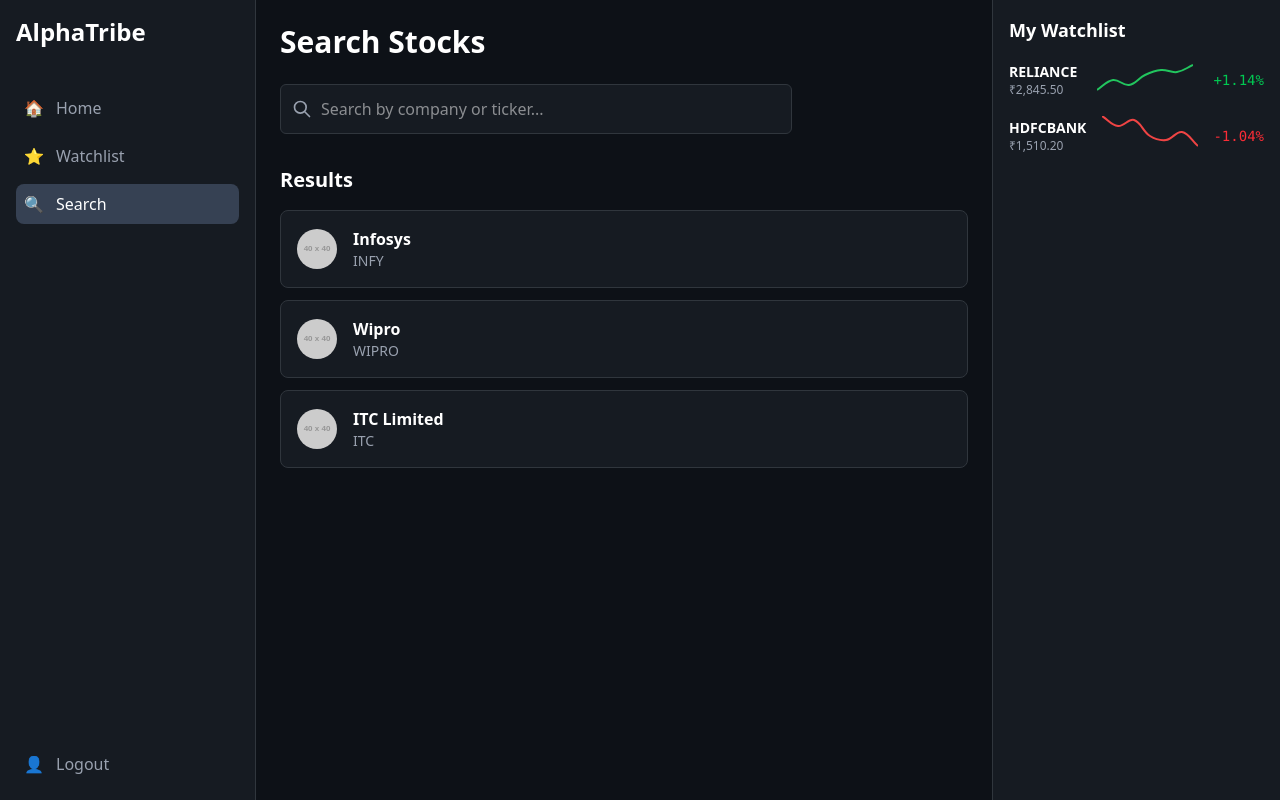
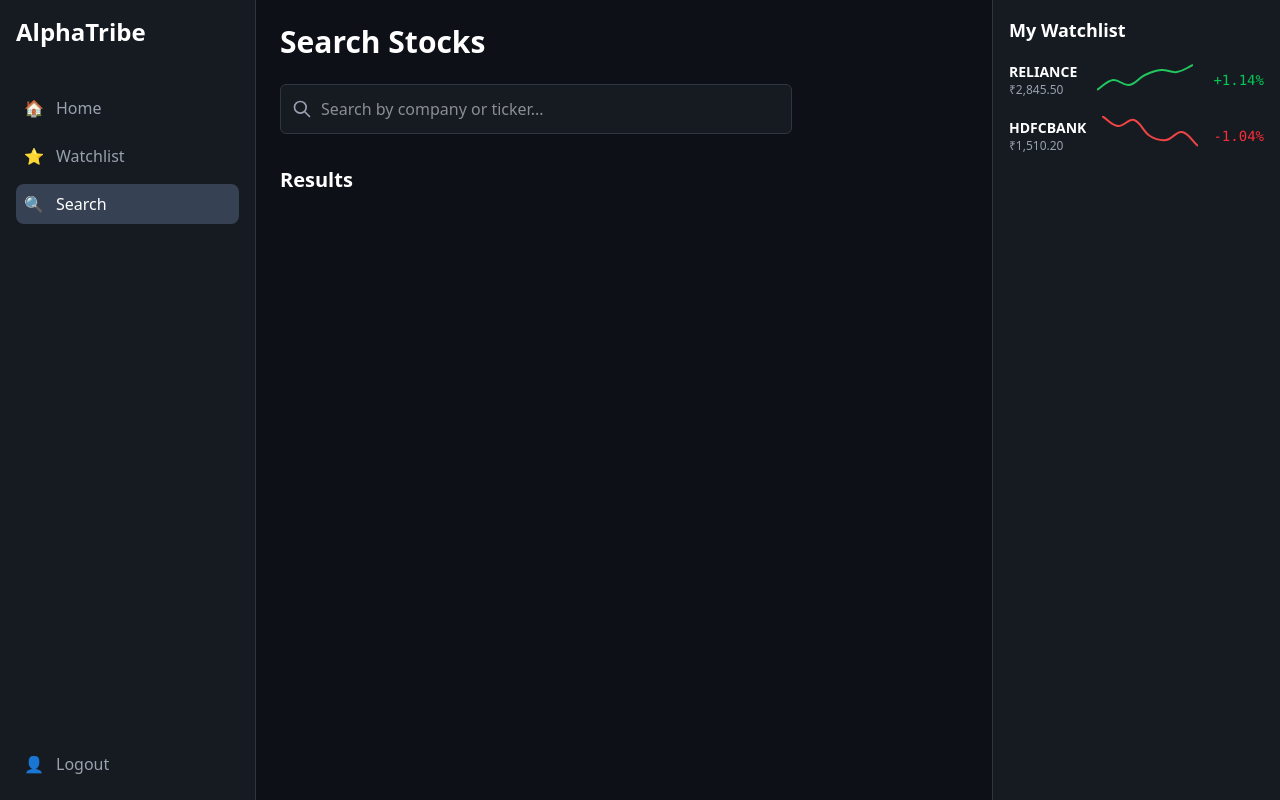
Before and after one commit to Vikhyat22/ArthGyan, a React (Vite) app: page /search in a window 1280 px wide. Built offline with nearby package versions, Linux system fonts and the light colour scheme.

Commit message:
feat: implement interactive search functionality

```diff
--- a/src/components/shared/SearchInput.jsx
+++ b/src/components/shared/SearchInput.jsx
@@ -1,23 +1,13 @@
 import React from 'react';
 
 const SearchIcon = () => (
-  <svg
-    className="w-5 h-5 text-gray-400"
-    fill="none"
-    stroke="currentColor"
-    viewBox="0 0 24 24"
-    xmlns="http://www.w3.org/2000/svg"
-  >
-    <path
-      strokeLinecap="round"
-      strokeLinejoin="round"
-      strokeWidth={2}
-      d="M21 21l-6-6m2-5a7 7 0 11-14 0 7 7 0 0114 0z"
-    />
+  <svg className="w-5 h-5 text-gray-400" fill="none" stroke="currentColor" viewBox="0 0 24 24" xmlns="http://www.w3.org/2000/svg">
+    <path strokeLinecap="round" strokeLinejoin="round" strokeWidth={2} d="M21 21l-6-6m2-5a7 7 0 11-14 0 7 7 0 0114 0z" />
   </svg>
 );
 
-const SearchInput = () => {
+
+const SearchInput = ({ value, onChange }) => {
   return (
     <div className="relative w-full max-w-lg">
       <div className="absolute inset-y-0 left-0 pl-3 flex items-center pointer-events-none">
@@ -27,6 +17,8 @@ const SearchInput = () => {
         type="text"
         placeholder="Search by company or ticker..."
         className="w-full bg-[#161b22] border border-[#30363d] rounded-md py-3 pl-10 pr-4 text-white focus:outline-none focus:ring-2 focus:ring-blue-500"
+        value={value} // The input's value is controlled by the state from the parent page.
+        onChange={onChange} // When the user types, it calls the function passed from the parent.
       />
     </div>
   );
--- a/src/pages/SearchPage.jsx
+++ b/src/pages/SearchPage.jsx
@@ -1,41 +1,72 @@
-import React from 'react';
+import React, { useState, useEffect } from 'react'; // Import useState and useEffect from React
 import SearchInput from '../components/shared/SearchInput';
 import SearchResultCard from '../components/shared/SearchResultCard';
 
-// Placeholder data for the search results.
-// Later, this will be dynamic based on what the user types.
-const searchResults = [
-  {
-    logo: 'https://placehold.co/40x40/161b22/FFFFFF?text=I',
-    name: 'Infosys',
-    ticker: 'INFY',
-  },
-  {
-    logo: 'https://placehold.co/40x40/161b22/FFFFFF?text=W',
-    name: 'Wipro',
-    ticker: 'WIPRO',
-  },
-  {
-    logo: 'https://placehold.co/40x40/161b22/FFFFFF?text=ITC',
-    name: 'ITC Limited',
-    ticker: 'ITC',
-  },
+// Let's imagine this is the full list of all stocks coming from our backend API.
+const allStocks = [
+  { logo: 'https://placehold.co/40x40/161b22/FFFFFF?text=R', name: 'Reliance Industries', ticker: 'RELIANCE' },
+  { logo: 'https://placehold.co/40x40/161b22/FFFFFF?text=TCS', name: 'Tata Consultancy', ticker: 'TCS' },
+  { logo: 'https://placehold.co/40x40/161b22/FFFFFF?text=H', name: 'HDFC Bank', ticker: 'HDFCBANK' },
+  { logo: 'https://placehold.co/40x40/161b22/FFFFFF?text=I', name: 'Infosys', ticker: 'INFY' },
+  { logo: 'https://placehold.co/40x40/161b22/FFFFFF?text=W', name: 'Wipro', ticker: 'WIPRO' },
+  { logo: 'https://placehold.co/40x40/161b22/FFFFFF?text=ITC', name: 'ITC Limited', ticker: 'ITC' },
+  { logo: 'https://placehold.co/40x40/161b22/FFFFFF?text=SBIN', name: 'State Bank of India', ticker: 'SBIN' },
 ];
 
 const SearchPage = () => {
+  // STEP 1: Create state to hold the user's search query.
+  // It starts as an empty string.
+  const [searchQuery, setSearchQuery] = useState('');
+
+  // STEP 2: Create state to hold the list of stocks that match the search.
+  // It starts as an empty array.
+  const [filteredResults, setFilteredResults] = useState([]);
+
+  // STEP 3: Use the 'useEffect' Hook.
+  // This code will run automatically every time the `searchQuery` state changes.
+  useEffect(() => {
+    if (searchQuery.trim() === '') {
+      // If the search bar is empty, show no results.
+      setFilteredResults([]);
+      return;
+    }
+
+    // Filter the `allStocks` list based on the searchQuery.
+    const results = allStocks.filter(stock =>
+      stock.name.toLowerCase().includes(searchQuery.toLowerCase()) ||
+      stock.ticker.toLowerCase().includes(searchQuery.toLowerCase())
+    );
+
+    // Update the state with the new list of filtered results.
+    setFilteredResults(results);
+
+  }, [searchQuery]); // The [searchQuery] part tells useEffect to only run when searchQuery changes.
+
+
   return (
     <div>
       <h1 className="text-3xl font-bold text-white mb-6">Search Stocks</h1>
       <div className="mb-8">
-        <SearchInput />
+        {/* We pass the current state and the function to update it to our SearchInput component */}
+        <SearchInput
+          value={searchQuery}
+          onChange={(e) => setSearchQuery(e.target.value)}
+        />
       </div>
 
       <h2 className="text-xl font-bold text-white mb-4">Results</h2>
       <div className="space-y-3">
-        {/* We loop through the placeholder data and render a card for each result */}
-        {searchResults.map((stock) => (
-          <SearchResultCard key={stock.ticker} stock={stock} />
-        ))}
+        {/* Now, we map over the DYNAMIC filteredResults state instead of the static list */}
+        {searchQuery && filteredResults.length > 0 && (
+          filteredResults.map((stock) => (
+            <SearchResultCard key={stock.ticker} stock={stock} />
+          ))
+        )}
+
+        {/* Show a message if the search bar has text but no results are found */}
+        {searchQuery && filteredResults.length === 0 && (
+          <p className="text-gray-400">No results found for "{searchQuery}"</p>
+        )}
       </div>
     </div>
   );
```
